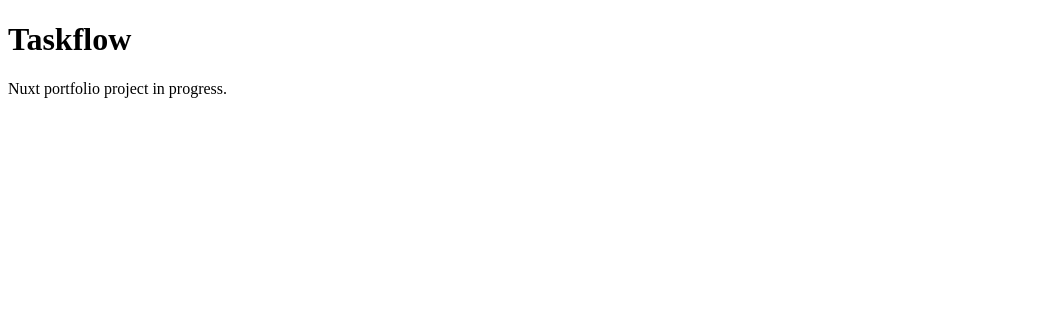
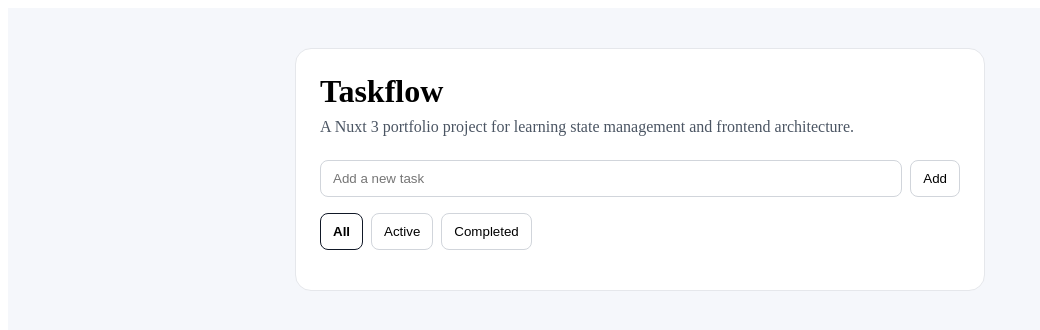
Before and after one commit to ryo-0925/nuxt-taskflow-portfolio, a Nuxt app: page / in a window 1280 px wide. Shown: the top 330 px of the page, without its empty margins (0-1040 px from the left). Built offline with nearby package versions, Linux system fonts and the light colour scheme.

Commit message:
feat: add Todo page with store integration and update dependencies (#5)

```diff
--- a/app/app.vue
+++ b/app/app.vue
@@ -1,6 +1,3 @@
 <template>
-  <main>
-    <h1>Taskflow</h1>
-    <p>Nuxt portfolio project in progress.</p>
-  </main>
+  <NuxtPage />
 </template>
--- /dev/null
+++ b/app/pages/index.vue
@@ -0,0 +1,169 @@
+<script setup lang="ts">
+import { storeToRefs } from 'pinia'
+import { ref } from 'vue'
+import { useTodoStore } from '../../stores/todo'
+import type { TodoFilter } from '../../types/todo'
+
+const todoStore = useTodoStore()
+const { filter, filteredTodos } = storeToRefs(todoStore)
+
+const inputTitle = ref('')
+
+const filters: { label: string; value: TodoFilter }[] = [
+  { label: 'All', value: 'all' },
+  { label: 'Active', value: 'active' },
+  { label: 'Completed', value: 'completed' },
+]
+
+const handleAddTodo = () => {
+  todoStore.addTodo(inputTitle.value)
+  inputTitle.value = ''
+}
+</script>
+
+<template>
+  <main class="page">
+    <section class="todo">
+      <h1 class="todo__title">Taskflow</h1>
+      <p class="todo__description">
+        A Nuxt 3 portfolio project for learning state management and frontend architecture.
+      </p>
+
+      <div class="todo__input">
+        <input
+          v-model="inputTitle"
+          type="text"
+          placeholder="Add a new task"
+          @keyup.enter="handleAddTodo"
+        >
+        <button @click="handleAddTodo">
+          Add
+        </button>
+      </div>
+
+      <div class="todo__filters">
+        <button
+          v-for="item in filters"
+          :key="item.value"
+          :class="{ 'is-active': filter === item.value }"
+          @click="todoStore.setFilter(item.value)"
+        >
+          {{ item.label }}
+        </button>
+      </div>
+
+      <ul class="todo__list">
+        <li
+          v-for="todo in filteredTodos"
+          :key="todo.id"
+          class="todo__item"
+        >
+          <label class="todo__item-main">
+            <input
+              type="checkbox"
+              :checked="todo.completed"
+              @change="todoStore.toggleTodo(todo.id)"
+            >
+            <span :class="{ 'is-completed': todo.completed }">
+              {{ todo.title }}
+            </span>
+          </label>
+
+          <button
+            class="todo__delete"
+            @click="todoStore.deleteTodo(todo.id)"
+          >
+            Delete
+          </button>
+        </li>
+      </ul>
+    </section>
+  </main>
+</template>
+
+<style scoped>
+.page {
+  min-height: 100vh;
+  padding: 40px 16px;
+  background: #f5f7fb;
+}
+
+.todo {
+  max-width: 640px;
+  margin: 0 auto;
+  padding: 24px;
+  background: #ffffff;
+  border: 1px solid #e5e7eb;
+  border-radius: 16px;
+}
+
+.todo__title {
+  margin: 0 0 8px;
+  font-size: 32px;
+}
+
+.todo__description {
+  margin: 0 0 24px;
+  color: #4b5563;
+}
+
+.todo__input {
+  display: flex;
+  gap: 8px;
+  margin-bottom: 16px;
+}
+
+.todo__input input {
+  flex: 1;
+  padding: 10px 12px;
+  border: 1px solid #d1d5db;
+  border-radius: 8px;
+}
+
+.todo__input button,
+.todo__filters button,
+.todo__delete {
+  padding: 10px 12px;
+  border: 1px solid #d1d5db;
+  border-radius: 8px;
+  background: #fff;
+  cursor: pointer;
+}
+
+.todo__filters {
+  display: flex;
+  gap: 8px;
+  margin-bottom: 16px;
+}
+
+.todo__filters .is-active {
+  border-color: #111827;
+  font-weight: 600;
+}
+
+.todo__list {
+  padding: 0;
+  margin: 0;
+  list-style: none;
+}
+
+.todo__item {
+  display: flex;
+  align-items: center;
+  justify-content: space-between;
+  gap: 12px;
+  padding: 12px 0;
+  border-top: 1px solid #e5e7eb;
+}
+
+.todo__item-main {
+  display: flex;
+  align-items: center;
+  gap: 8px;
+}
+
+.is-completed {
+  color: #9ca3af;
+  text-decoration: line-through;
+}
+</style>
--- a/package.json
+++ b/package.json
@@ -15,5 +15,10 @@
     "pinia": "^3.0.4",
     "vue": "^3.5.29",
     "vue-router": "^4.6.4"
+  },
+  "devDependencies": {
+    "@types/node": "^25.3.5",
+    "typescript": "^5.9.3",
+    "vue-tsc": "^3.2.5"
   }
 }
--- a/stores/todo.ts
+++ b/stores/todo.ts
@@ -1,8 +1,8 @@
 import { defineStore } from 'pinia';
 import { computed, ref } from "vue";
-import type { Todo, TodoFilter } from "~/types/todo";
+import type { Todo, TodoFilter } from '../types/todo'
 
-export const userTodoStore = defineStore('userTodo', () => {
+export const useTodoStore = defineStore('userTodo', () => {
     const todos = ref<Todo[]>([]);
     const filter = ref<TodoFilter>('all');
 
@@ -40,7 +40,7 @@
     }
 
     // ToDoの削除
-    cpnst deleteTodo = (id: string) => {
+    const deleteTodo = (id: string) => {
         todos.value = todos.value.filter(todo => todo.id !== id);
     }
 
--- a/types/todo.ts
+++ b/types/todo.ts
@@ -1,4 +1,4 @@
-export type TpdoFilter = 'all' | 'active' | 'completed';
+export type TodoFilter = 'all' | 'active' | 'completed';
 
 export interface Todo {
     id: string;
```
Also changed, not shown: 1 other file (tests, documents, lock files or other folders).
